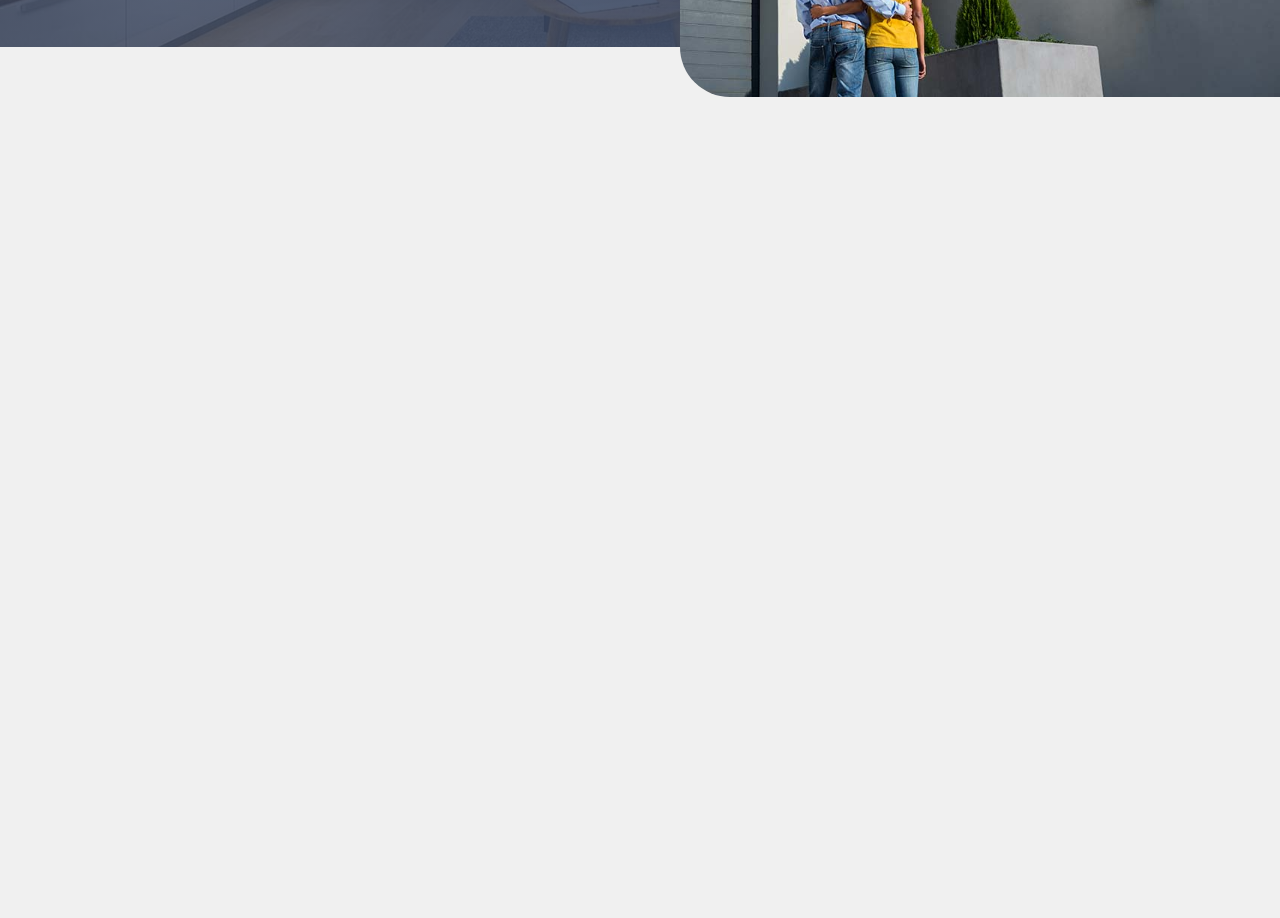
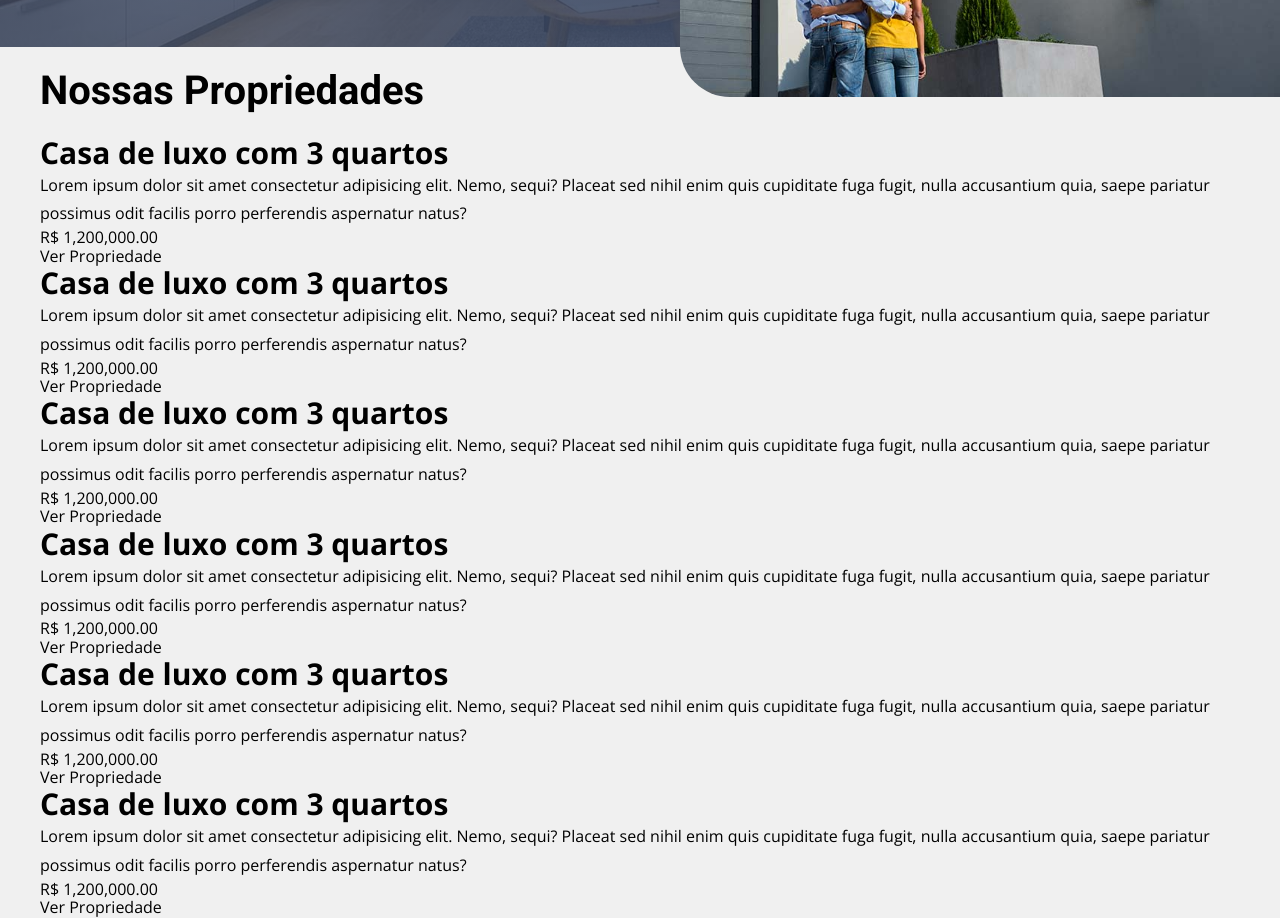
Before and after one commit to Lucassocorrosilva7/ImoInnovate, a website: page index.html in a window 1280 px wide. Shown: the part 540-1458 px from the top of the page. Before the commit the page ends 800 px from the top, so only its background shows below. Drawn offline with nearby package versions, Linux system fonts and the light colour scheme; files that its build step writes are made by us from their sources.

Commit message:
Criando seção para propriedades

```diff
--- a/index.html
+++ b/index.html
@@ -47,5 +47,113 @@
         </div>
       </div>
     </header>
+    <main class="properties center">
+      <h2 class="properties__heading">Nossas <span>Propriedades</span></h2>
+
+      <div class="properties__grid">
+        <!-- Property -->
+        <div class="property">
+          <div class="property__image">
+            <h3 class="property__name">Casa de luxo com 3 quartos</h3>
+          </div>
+          <div class="property__content">
+            <p class="property__text">
+              Lorem ipsum dolor sit amet consectetur adipisicing elit. Nemo,
+              sequi? Placeat sed nihil enim quis cupiditate fuga fugit, nulla
+              accusantium quia, saepe pariatur possimus odit facilis porro
+              perferendis aspernatur natus?
+            </p>
+            <div class="property__price">R$ 1,200,000.00</div>
+            <a class="property__btn" href="#">Ver Propriedade</a>
+          </div>
+        </div>
+        <!-- End of Property -->
+        <!-- Property -->
+        <div class="property">
+          <div class="property__image">
+            <h3 class="property__name">Casa de luxo com 3 quartos</h3>
+          </div>
+          <div class="property__content">
+            <p class="property__text">
+              Lorem ipsum dolor sit amet consectetur adipisicing elit. Nemo,
+              sequi? Placeat sed nihil enim quis cupiditate fuga fugit, nulla
+              accusantium quia, saepe pariatur possimus odit facilis porro
+              perferendis aspernatur natus?
+            </p>
+            <div class="property__price">R$ 1,200,000.00</div>
+            <a class="property__btn" href="#">Ver Propriedade</a>
+          </div>
+        </div>
+        <!-- End of Property -->
+        <!-- Property -->
+        <div class="property">
+          <div class="property__image">
+            <h3 class="property__name">Casa de luxo com 3 quartos</h3>
+          </div>
+          <div class="property__content">
+            <p class="property__text">
+              Lorem ipsum dolor sit amet consectetur adipisicing elit. Nemo,
+              sequi? Placeat sed nihil enim quis cupiditate fuga fugit, nulla
+              accusantium quia, saepe pariatur possimus odit facilis porro
+              perferendis aspernatur natus?
+            </p>
+            <div class="property__price">R$ 1,200,000.00</div>
+            <a class="property__btn" href="#">Ver Propriedade</a>
+          </div>
+        </div>
+        <!-- End of Property -->
+        <!-- Property -->
+        <div class="property">
+          <div class="property__image">
+            <h3 class="property__name">Casa de luxo com 3 quartos</h3>
+          </div>
+          <div class="property__content">
+            <p class="property__text">
+              Lorem ipsum dolor sit amet consectetur adipisicing elit. Nemo,
+              sequi? Placeat sed nihil enim quis cupiditate fuga fugit, nulla
+              accusantium quia, saepe pariatur possimus odit facilis porro
+              perferendis aspernatur natus?
+            </p>
+            <div class="property__price">R$ 1,200,000.00</div>
+            <a class="property__btn" href="#">Ver Propriedade</a>
+          </div>
+        </div>
+        <!-- End of Property -->
+        <!-- Property -->
+        <div class="property">
+          <div class="property__image">
+            <h3 class="property__name">Casa de luxo com 3 quartos</h3>
+          </div>
+          <div class="property__content">
+            <p class="property__text">
+              Lorem ipsum dolor sit amet consectetur adipisicing elit. Nemo,
+              sequi? Placeat sed nihil enim quis cupiditate fuga fugit, nulla
+              accusantium quia, saepe pariatur possimus odit facilis porro
+              perferendis aspernatur natus?
+            </p>
+            <div class="property__price">R$ 1,200,000.00</div>
+            <a class="property__btn" href="#">Ver Propriedade</a>
+          </div>
+        </div>
+        <!-- End of Property -->
+        <!-- Property -->
+        <div class="property">
+          <div class="property__image">
+            <h3 class="property__name">Casa de luxo com 3 quartos</h3>
+          </div>
+          <div class="property__content">
+            <p class="property__text">
+              Lorem ipsum dolor sit amet consectetur adipisicing elit. Nemo,
+              sequi? Placeat sed nihil enim quis cupiditate fuga fugit, nulla
+              accusantium quia, saepe pariatur possimus odit facilis porro
+              perferendis aspernatur natus?
+            </p>
+            <div class="property__price">R$ 1,200,000.00</div>
+            <a class="property__btn" href="#">Ver Propriedade</a>
+          </div>
+        </div>
+        <!-- End of Property -->
+      </div>
+    </main>
   </body>
 </html>
```
